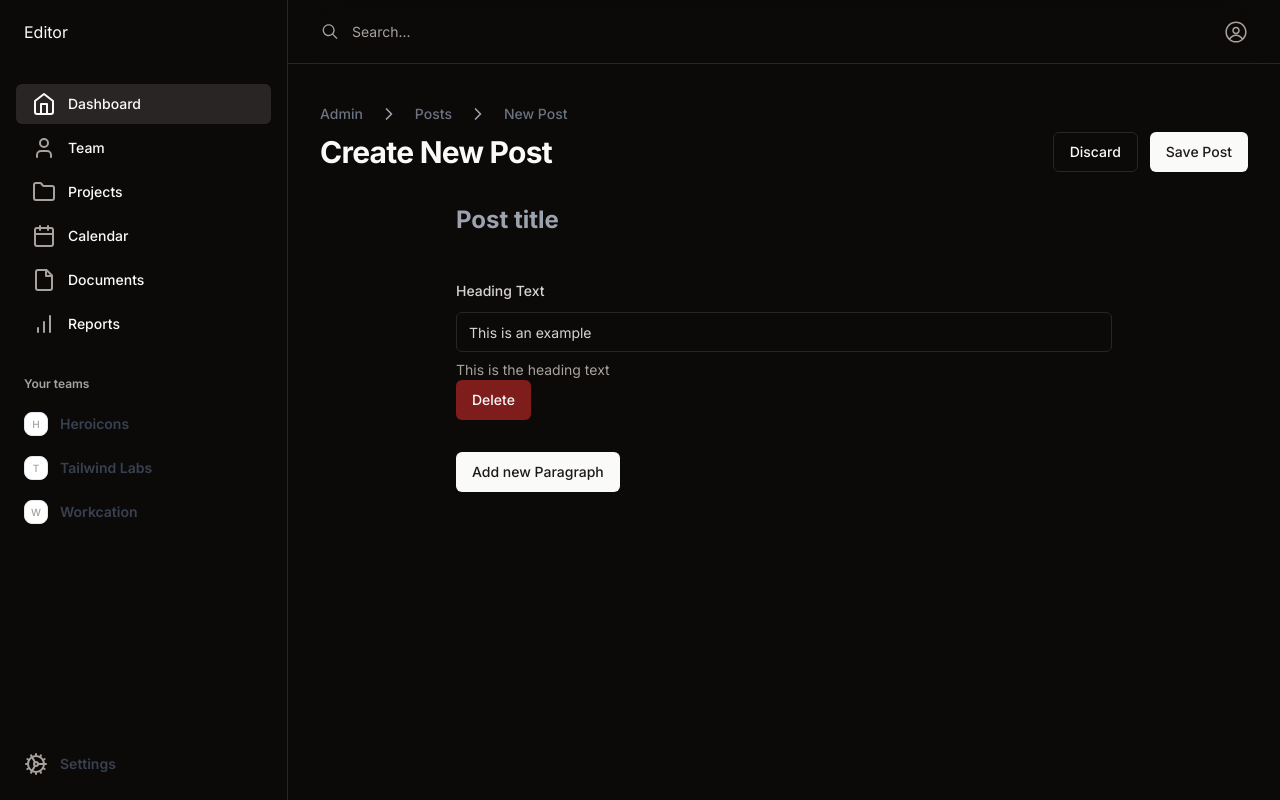
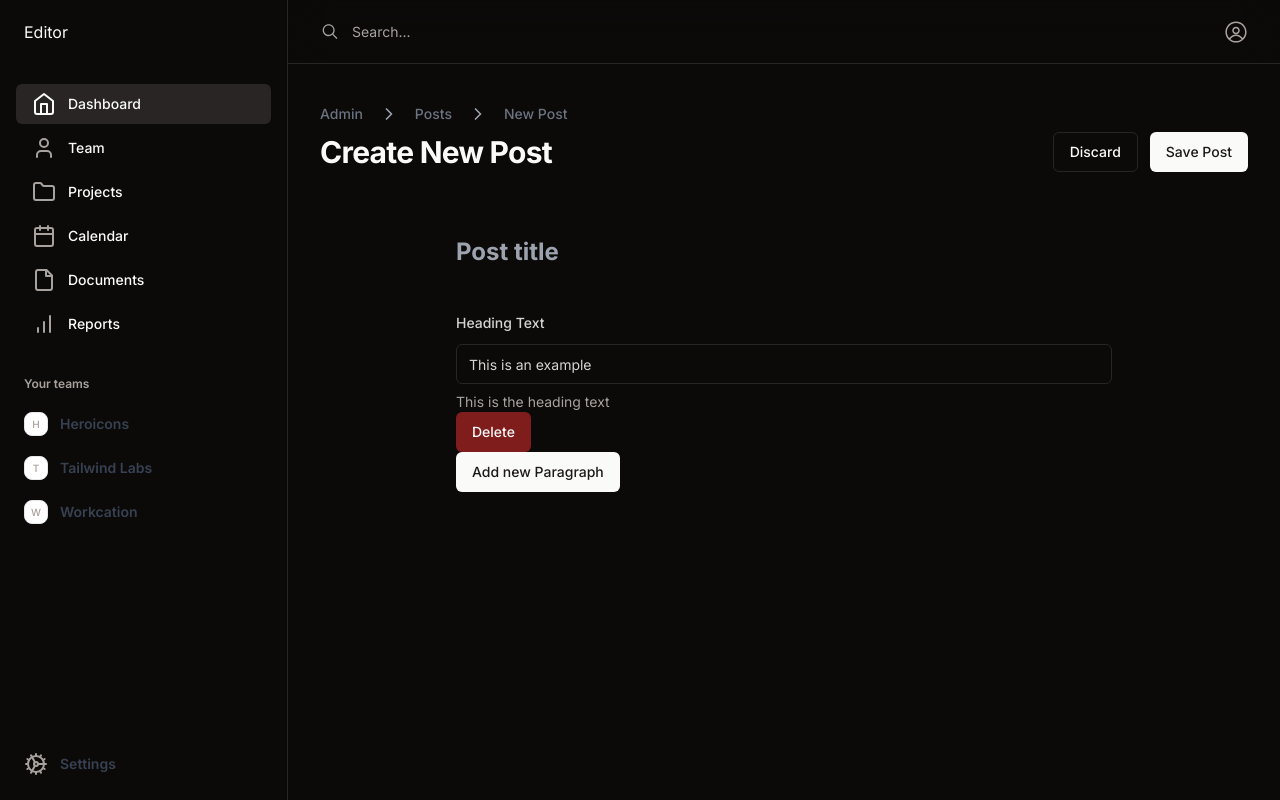
Before and after one commit to StillScripts/mikey, a Next.js app: page /admin/posts/new in a window 1280 px wide. Built offline with nearby package versions, Linux system fonts and the light colour scheme.

Commit message:
Get functionality working (need better UI)

```diff
--- a/app/(dashboard)/admin/posts/buttons.tsx
+++ b/app/(dashboard)/admin/posts/buttons.tsx
@@ -1,8 +1,12 @@
 'use client'
 
+import { useFormStatus } from 'react-dom'
+import Link from 'next/link'
+import { useRouter } from 'next/navigation'
+
+import { Loader2 } from 'lucide-react'
+
 import { deletePost } from '@/app/(server)/routers/posts'
-import { Button } from '@/components/ui/button'
-import { DropdownMenuItem } from '@/components/ui/dropdown-menu'
 import {
 	AlertDialog,
 	AlertDialogAction,
@@ -14,16 +18,14 @@ import {
 	AlertDialogTitle,
 	AlertDialogTrigger
 } from '@/components/ui/alert-dialog'
-import { Loader2 } from 'lucide-react'
-import Link from 'next/link'
-import { useFormStatus } from 'react-dom'
-import { useRouter } from 'next/navigation'
+import { Button } from '@/components/ui/button'
+import { DropdownMenuItem } from '@/components/ui/dropdown-menu'
 import { useToast } from '@/components/ui/use-toast'
 
 export const NewPostButtons = ({
 	action
 }: {
-  action: (payload: FormData) => void
+	action?: (payload: FormData) => void
 }) => {
 	const { pending } = useFormStatus()
 	return (
@@ -37,7 +39,7 @@ export const NewPostButtons = ({
 			>
 				<Link href="/admin/posts">Discard</Link>
 			</Button>
-      <Button disabled={pending} aria-disabled={pending} formAction={action}>
+			<Button type="submit" disabled={pending} aria-disabled={pending}>
 				{pending ? (
 					<>
 						<Loader2 className="mr-2 h-4 w-4 animate-spin" /> Saving
@@ -72,7 +74,7 @@ export const EditPostButtons = ({
 				})
 				router.push('/admin/posts')
 			})
-      .catch((err) => {
+			.catch(err => {
 				toast({
 					variant: 'destructive',
 					title: 'Uh oh! Something went wrong.',
--- a/app/(dashboard)/admin/posts/new/form.tsx
+++ b/app/(dashboard)/admin/posts/new/form.tsx
@@ -2,16 +2,39 @@
 
 import { useEffect } from 'react'
 import { useFormState } from 'react-dom'
+import { useForm } from 'react-hook-form'
 import Link from 'next/link'
+
+import { zodResolver } from '@hookform/resolvers/zod'
 
 import { PageHeading } from '@/app/(dashboard)/_components/page-heading'
 import { NewPostButtons } from '@/app/(dashboard)/admin/posts/buttons'
 import { createPost } from '@/app/(server)/routers/posts'
-import Editor from '@/components/editor/editor-zod'
+import Editor, {
+	type EditorFormData,
+	formSchema
+} from '@/components/editor/editor-zod'
+import {
+	Form,
+	FormControl,
+	FormField,
+	FormItem,
+	FormMessage
+} from '@/components/ui/form'
 import { ToastAction } from '@/components/ui/toast'
 import { useToast } from '@/components/ui/use-toast'
 
 export const NewPostForm = () => {
+	const form = useForm<EditorFormData>({
+		resolver: zodResolver(formSchema),
+		defaultValues: {
+			time: new Date().getTime(),
+			blocks: [
+				{ id: '77777', type: 'header', level: 1, text: 'This is an example' }
+			],
+			version: '2.28.2'
+		}
+	})
 	const { toast } = useToast()
 	const [state, create] = useFormState(createPost, {})
 
@@ -35,8 +58,23 @@ export const NewPostForm = () => {
 		}
 	}, [state?.error, state?.success, toast])
 
+	function onSubmit(values: EditorFormData) {
+		const title = values.title
+		const blocks = JSON.stringify({
+			time: values.time,
+			version: values.version,
+			blocks: values.blocks
+		})
+		console.log(values)
+		const formData = new FormData()
+		formData.append('title', title)
+		formData.append('blocks', blocks)
+		createPost(state, formData)
+	}
+
 	return (
-		<form>
+		<Form {...form}>
+			<form onSubmit={form.handleSubmit(onSubmit)} className="space-y-8">
 				<PageHeading
 					heading="Create New Post"
 					links={[
@@ -49,16 +87,27 @@ export const NewPostForm = () => {
 				<div className="grid w-full gap-10">
 					{/** Edit header */}
 					<div className="prose prose-stone mx-auto w-[800px] dark:prose-invert">
+						<FormField
+							control={form.control}
+							name="title"
+							render={({ field }) => (
+								<FormItem>
+									<FormControl>
 										<textarea
 											autoFocus
-						id="title"
 											placeholder="Post title"
-						name="title"
 											className="w-full resize-none appearance-none overflow-hidden bg-transparent text-2xl font-bold focus:outline-none"
+											{...field}
 										/>
-					<Editor />
+									</FormControl>
+									<FormMessage />
+								</FormItem>
+							)}
+						/>
+						<Editor form={form} />
 					</div>
 				</div>
 			</form>
+		</Form>
 	)
 }
--- a/app/(server)/routers/posts.ts
+++ b/app/(server)/routers/posts.ts
@@ -27,8 +27,10 @@ export const getPostBySlug = async (slug: string) => {
 
 export const createPost = async (state: ActionStatus, formData: FormData) => {
 	const db = await getDb()
-	const title = formData.get('title') as string
+	const title = 'Test Title' //formData.get('title') as string
 	const blocks = formData.get('blocks') as string
+	console.log(title)
+	console.log(blocks)
 
 	if (title && blocks) {
 		const slug = title.trim().toLowerCase().replace(/ /g, '-')
--- a/components/editor/editor-zod.tsx
+++ b/components/editor/editor-zod.tsx
@@ -1,12 +1,10 @@
 'use client'
-import { useFieldArray, useForm } from 'react-hook-form'
+import { useFieldArray, type UseFormReturn } from 'react-hook-form'
 
-import { zodResolver } from '@hookform/resolvers/zod'
 import { z } from 'zod'
 
 import { Button } from '@/components/ui/button'
 import {
-	Form,
 	FormControl,
 	FormDescription,
 	FormField,
@@ -54,7 +52,9 @@ const sample = {
 	version: '2.28.2'
 }
 
-const formSchema = z.object({
+export const formSchema = z.object({
+	// not Editor.js, but just the entry title
+	title: z.string(),
 	// timestamp
 	time: z.number(),
 	// version of app
@@ -91,29 +91,16 @@ const formSchema = z.object({
 	)
 })
 
-type EditorFormData = z.infer<typeof formSchema>
+export type EditorFormData = z.infer<typeof formSchema>
 
-const EditorForm = () => {
-	const form = useForm<EditorFormData>({
-		resolver: zodResolver(formSchema),
-		defaultValues: {
-			blocks: [
-				{ id: '77777', type: 'header', level: 1, text: 'This is an example' }
-			]
-		}
-	})
+const EditorForm = ({ form }: { form: UseFormReturn<EditorFormData> }) => {
 	const { fields, append, remove } = useFieldArray({
 		name: 'blocks',
 		control: form.control
 	})
 
-	function onSubmit(values: EditorFormData) {
-		console.log(values)
-	}
-
 	return (
-		<Form {...form}>
-			<form onSubmit={form.handleSubmit(onSubmit)} className="space-y-8">
+		<div>
 			{fields.map((block, index) =>
 				block.type === 'header' ? (
 					<div key={block.id}>
@@ -148,14 +135,9 @@ const EditorForm = () => {
 								<FormItem>
 									<FormLabel>Paragraph Text</FormLabel>
 									<FormControl>
-											<Textarea
-												placeholder="Your paragraph text..."
-												{...field}
-											/>
+										<Textarea placeholder="Your paragraph text..." {...field} />
 									</FormControl>
-										<FormDescription>
-											This is the paragraph text
-										</FormDescription>
+									<FormDescription>This is the paragraph text</FormDescription>
 									<FormMessage />
 								</FormItem>
 							)}
@@ -178,8 +160,7 @@ const EditorForm = () => {
 			>
 				Add new Paragraph
 			</Button>
-			</form>
-		</Form>
+		</div>
 	)
 }
 
```
Lines whose indentation alone changed are shown as unchanged.
